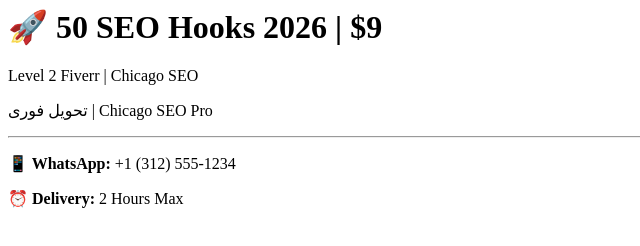
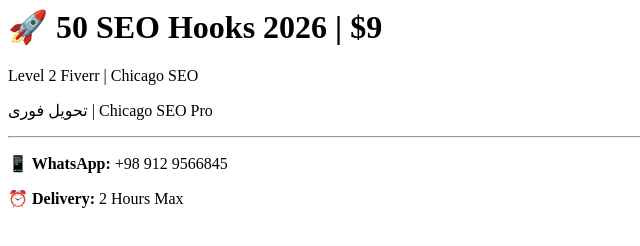
Before and after one commit to ahmadwritestudio-bit/ahmadwritestudio-bit.github.io, a plain HTML site: page index.html in a window 1280 px wide. Shown: the full height of the page, 0-640 px from the left. Drawn offline with Linux system fonts and the light colour scheme.

Commit message:
Update WhatsApp number in index.html
Update WhatsApp number

```diff
--- a/index.html
+++ b/index.html
@@ -2,5 +2,5 @@
 <p>Level 2 Fiverr | Chicago SEO</p>
 <p>تحویل فوری | Chicago SEO Pro</p>
 <hr>
-<p><strong>📱 WhatsApp:</strong> +1 (312) 555-1234</p>
+<p><strong>📱 WhatsApp:</strong> +98 912 9566845</p>
 <p><strong>⏰ Delivery:</strong> 2 Hours Max</p>
```
